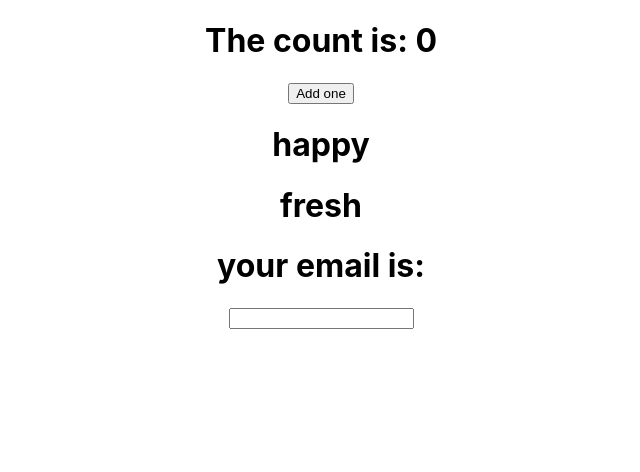
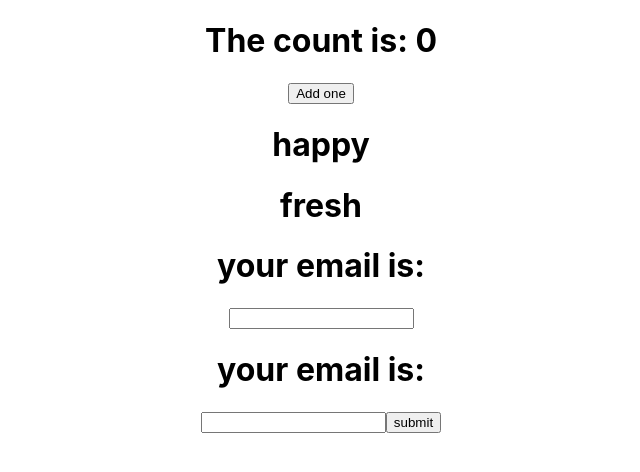
Before and after one commit to ehsansh/react-bootcamp, a React (Create React App) app: page / in a window 1280 px wide. Shown: the top 472 px of the page, without its empty margins (319-959 px from the left). Built offline with nearby package versions, Linux system fonts and the light colour scheme.

Commit message:
add custom hook for input of a form

```diff
--- a/src/App.js
+++ b/src/App.js
@@ -1,6 +1,7 @@
 import './App.css';
 import CounterHooks from './CounterHooks';
 import SimpleFormHook from './SimpleFormHook';
+import SimpleFormCustomHook from './SimpleFormCustomHook';
 import Toggler from './Toggler';
 function App() {
     return (
@@ -8,6 +9,7 @@ function App() {
             <CounterHooks />
             <Toggler />
             <SimpleFormHook />
+            <SimpleFormCustomHook />
         </div>
     );
 }
--- /dev/null
+++ b/src/SimpleFormCustomHook.js
@@ -0,0 +1,12 @@
+import React from 'react';
+import useFormState from './hooks/useFormState';
+export default function SimpleFormHook() {
+    const [email, updateEmail, resetEmail] = useFormState('');
+    return (
+        <div>
+            <h1>your email is: {email} </h1>
+            <input type='text' onChange={updateEmail} />
+            <button onClick={resetEmail}>submit</button>
+        </div>
+    );
+}
--- /dev/null
+++ b/src/hooks/useFormState.js
@@ -0,0 +1,12 @@
+import { useState } from 'react';
+
+export default initialVal => {
+    const [value, setValue] = useState(initialVal);
+    const handleChange = e => {
+        setValue(e.target.value);
+    };
+    const resetValue = () => {
+        setValue('');
+    };
+    return [value, handleChange, resetValue];
+};
```
